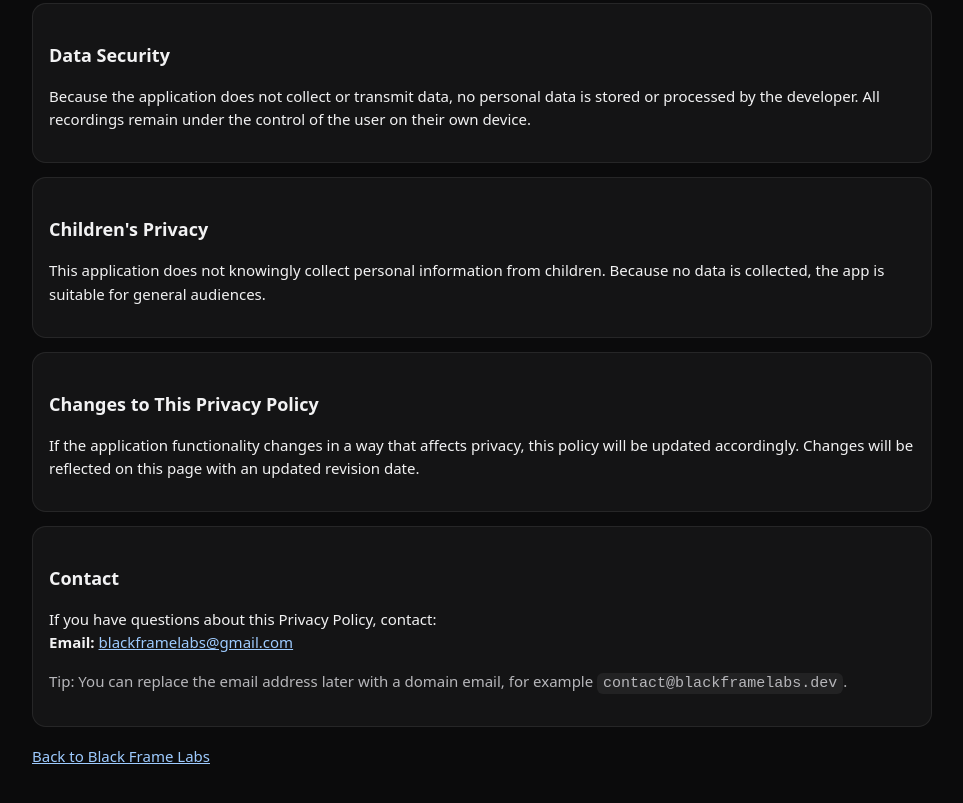
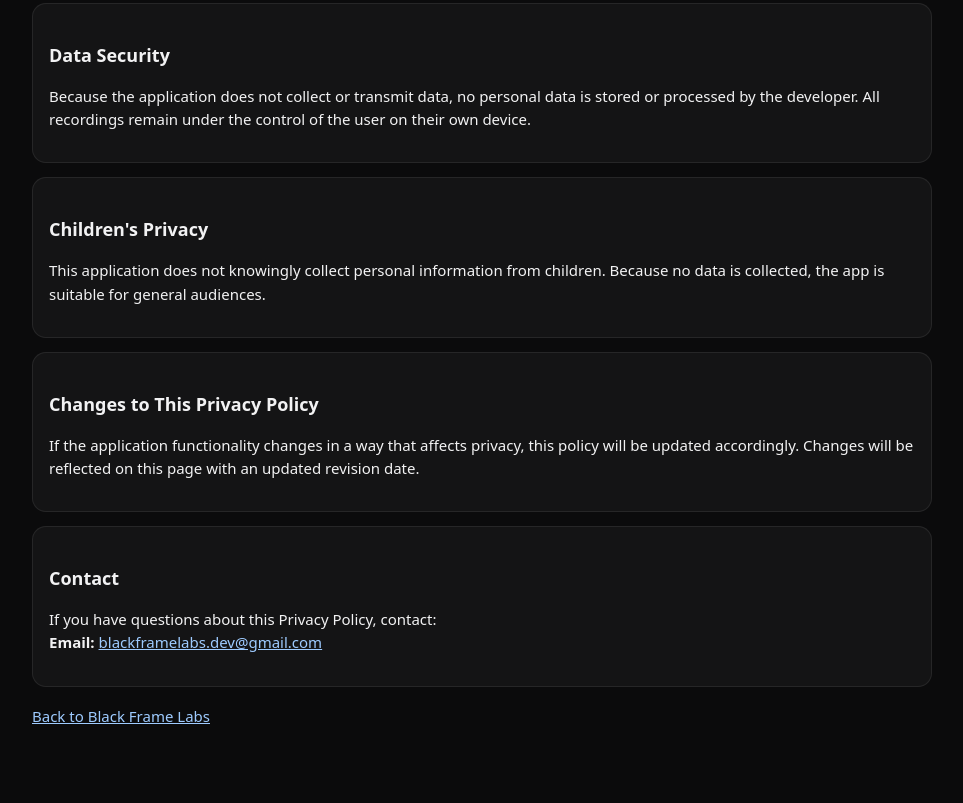
Before and after one commit to Black-Frame-Labs/blackframelabs, a plain HTML site: page blackframelabs_gh_pages_site/privacy.html in a window 1280 px wide. Shown: the part 1205-2008 px from the top of the page, without its empty margins (158-1121 px from the left). Drawn offline with Linux system fonts and the light colour scheme.

Commit message:
email
Updated contact email address and removed tip about domain email.

```diff
--- a/blackframelabs_gh_pages_site/privacy.html
+++ b/blackframelabs_gh_pages_site/privacy.html
@@ -119,11 +119,9 @@
       <p>
         If you have questions about this Privacy Policy, contact:
         <br />
-        <strong>Email:</strong> <a href="mailto:blackframelabs@gmail.com">blackframelabs@gmail.com</a>
+        <strong>Email:</strong> <a href="mailto:blackframelabs.dev@gmail.com">blackframelabs.dev@gmail.com</a>
       </p>
-      <p class="muted">
-        Tip: You can replace the email address later with a domain email, for example <code>contact@blackframelabs.dev</code>.
-      </p>
+
     </div>
 
     <p class="muted" style="margin-top: 18px;">
```
